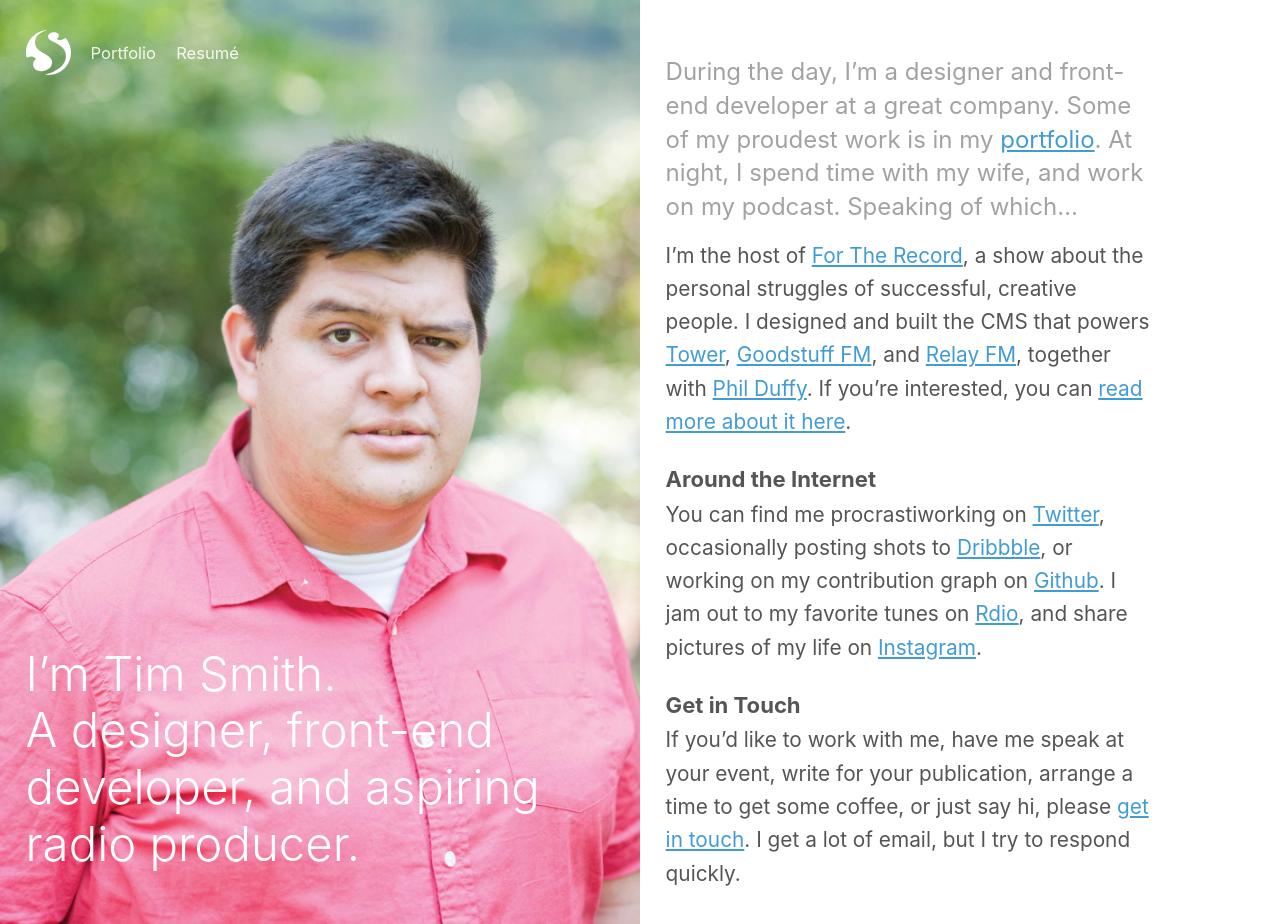
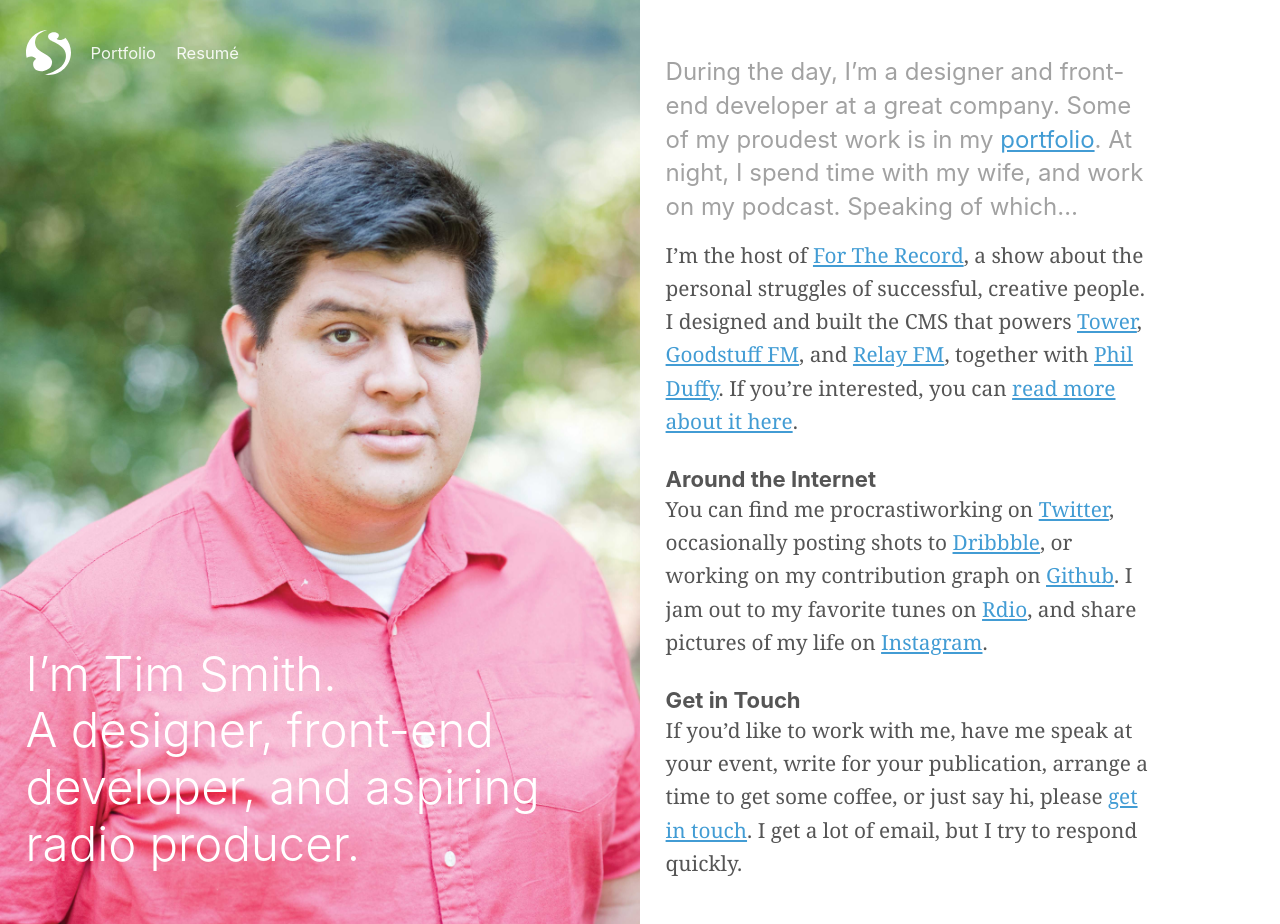
Before and after one commit to xavibenjamin/ttimsmith.com, a Jekyll site: the page built from index.html, in a window 1280 px wide and 924 px high. Built offline with Jekyll 4.4.1, drawn with Linux system fonts in a browser that asks for light colours; the list of posts is cut into pages by our own code.

Commit message:
changing text face and better font fallbacks

```diff
--- a/assets/stylesheets/_redbat/_type.scss
+++ b/assets/stylesheets/_redbat/_type.scss
@@ -36,15 +36,15 @@ FONTS
 ------------------------------------------- */
 
 %sans {
-	font-family: "freight-sans-pro", -apple-system, sans-serif;
+	font-family: "freight-sans-pro", system, -apple-system, BlinkMacSystemFont, Avenir, sans-serif;
 }
 
 %serif {
-	font-family: "chaparral-pro", -apple-system, sans-serif;
+  font-family: "freight-text-pro", Adobe Garamond Pro, Georgia, system, -apple-system, BlinkMacSystemFont, serif;
 }
 
 %second-sans {
-  font-family: "proxima-nova-condensed", -apple-system, sans-serif;
+  font-family: "proxima-nova-condensed", system, -apple-system, BlinkMacSystemFont, Avenir, sans-serif;
 }
 
 /*
@@ -87,7 +87,7 @@ p {
     line-height: 125%;
   }
   h3 {
-    margin: 1.8rem 0 .3rem;
+    margin: 1.8rem 0 0;
     font-size: 1.2em;
     font-weight: 700;
     @include breakpoint(m) {
```
